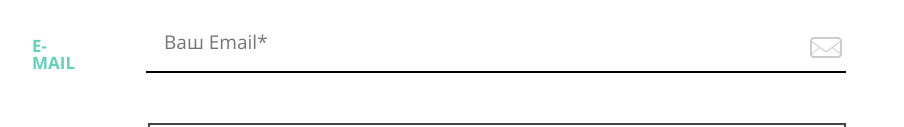
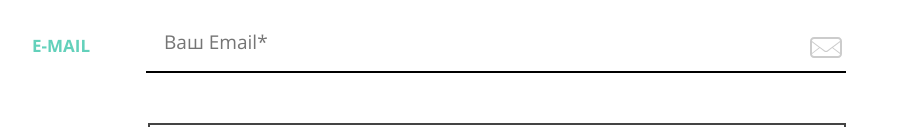
Before and after one commit to htmlacademy-adaptive/454717-mishka-28, a website: page docs/form.html in a window 1280 px wide. Shown: the part 1245-1372 px from the top of the page, without its empty margins (144-1048 px from the left). Drawn offline with nearby package versions, Linux system fonts and the light colour scheme; files that its build step writes are made by us from their sources.

Commit message:
Улучшает волнистую линию и убирает лишний отступ в подписях полей

```diff
--- a/source/sass/blocks/form.scss
+++ b/source/sass/blocks/form.scss
@@ -173,6 +173,10 @@
     text-align: left;
   }
 
+  @media (min-width: $vp-1150) {
+    padding: 0;
+  }
+
   &--label {
     display: inline-flex;
     margin-bottom: 0;
```
Also changed, not shown: source/img/svg/zigzag-fill-desktop.svg.
